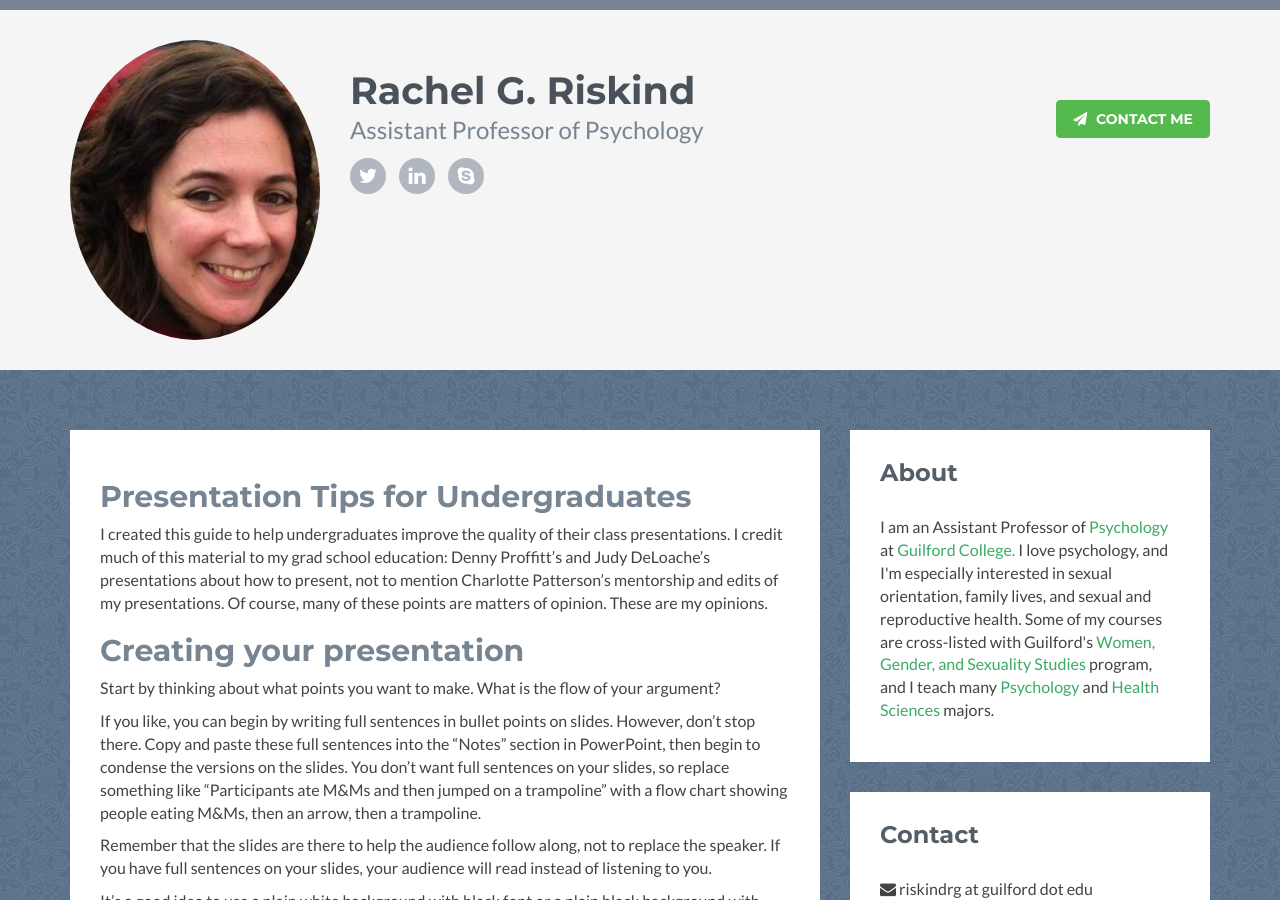
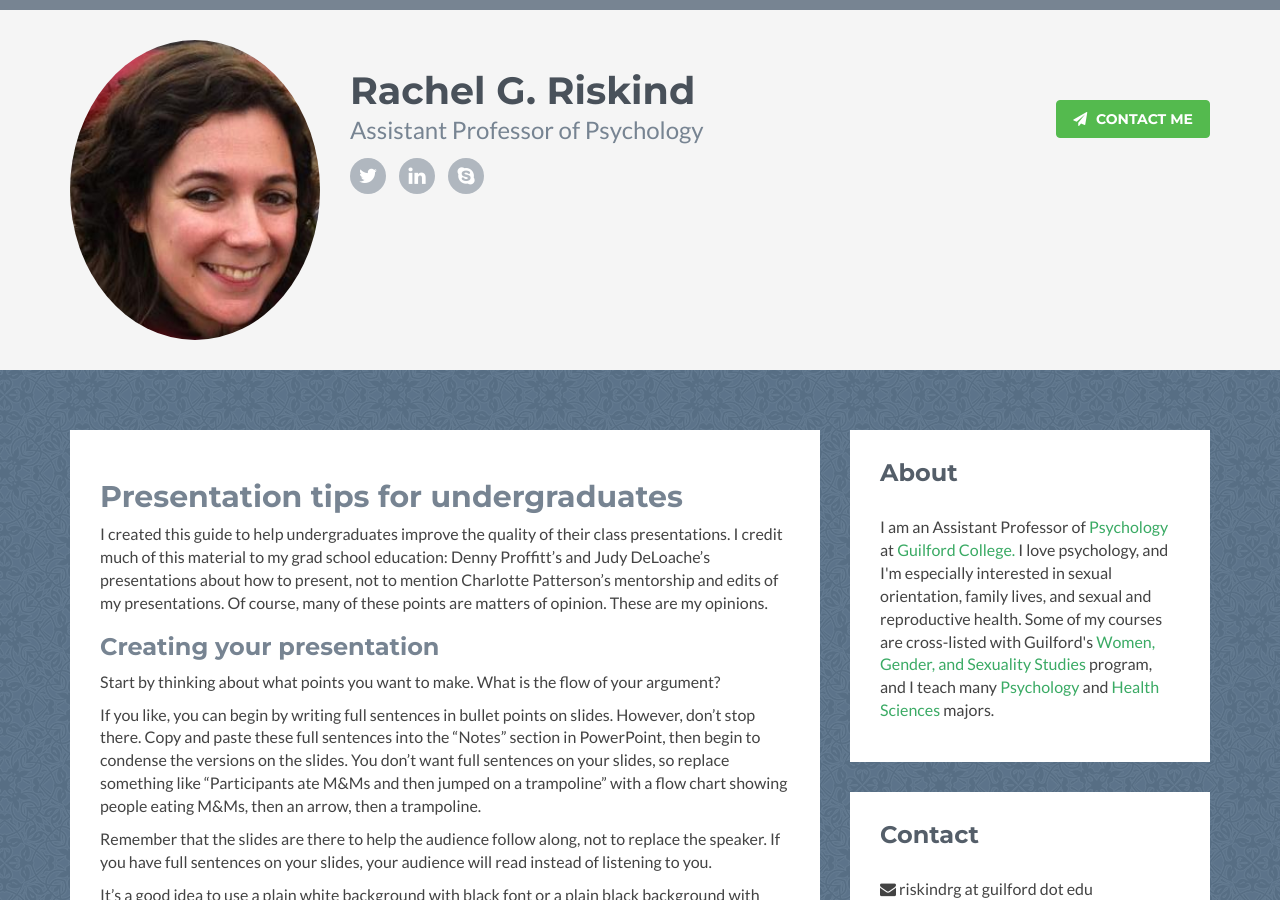
Before and after one commit to rachelriskind/website, a Jekyll site: the page built from rachel/_posts/2015-05-27-presentations.md, in a window 1280 px wide and 900 px high. Built offline with Jekyll 4.4.1, drawn with Linux system fonts in a browser that asks for light colours; some of the changed text lies outside the part shown.

```diff
--- a/rachel/_posts/2015-05-27-presentations.md
+++ b/rachel/_posts/2015-05-27-presentations.md
@@ -1,14 +1,13 @@
 ---
 layout: post
-title:  "Presentation Tips for Undergraduates"
+title:  "Presentation tips for undergraduates"
 date:   2015-05-27 12:29:19
 permalink: /presentations
 ---
 
-
 I created this guide to help undergraduates improve the quality of their class presentations.  I credit much of this material to my grad school education:  Denny Proffitt's and Judy DeLoache's presentations about how to present, not to mention Charlotte Patterson's mentorship and edits of my presentations.  Of course, many of these points are matters of opinion.  These are my opinions.
 
-##Creating your presentation
+### Creating your presentation
 
 Start by thinking about what points you want to make.  What is the flow of your argument?
 
@@ -32,7 +31,7 @@ When you mention a published research finding, put the citation at the bottom of
 
 Include a slide at the end with a summary of your argument, and say "Thank you.  Any questions?" to let your audience know when you are finished.
 
-##Practicing your presentation
+### Practicing your presentation
 
 Always practice your presentation ahead of time.  It makes an enormous difference.  Ask a friend to watch you practice to make sure that your presentation makes sense.
 
@@ -44,9 +43,9 @@ If you can, test the presentation on the computer that you will use (or at least
 
 If you are a Mac user and you are using your own laptop, be sure that you have the right dongle to connect your computer to the projector.  Different models have different ones, so it's not enough to just borrow one from a friend who also has a Mac, unless you are sure she has the same one.
 
-##Giving your presentation
+### Giving your presentation
 
-###Dress for success:
+#### Dress for success
 
 Start by showering and doing what you need to do to your hair to look presentable (no prom updoes necessary).  Consider shaving facial stubble.
 
@@ -58,7 +57,8 @@ If you tuck in your shirt, wear a belt.
 
 Do not wear a baseball cap!  Your audience needs to see your eyes.
 
-###Once you're in class:
+#### Once you're in class
+
 Smile. Make eye contact with your audience.  Remember that they want you to succeed; no one enjoys sitting through a bad presentation.
 
 Pause after you say something important or counterintuitive, to give the audience time to think about what you just said.  Rephrase or repeat it, if necessary.
```
Also changed, not shown: rachel/_posts/2015-05-27-courses.md (+1 -1 lines), rachel/_posts/2015-05-27-ongoing-research.md (+1 -1 lines), rachel/_posts/2015-05-27-personal.md (+1 -1 lines).
